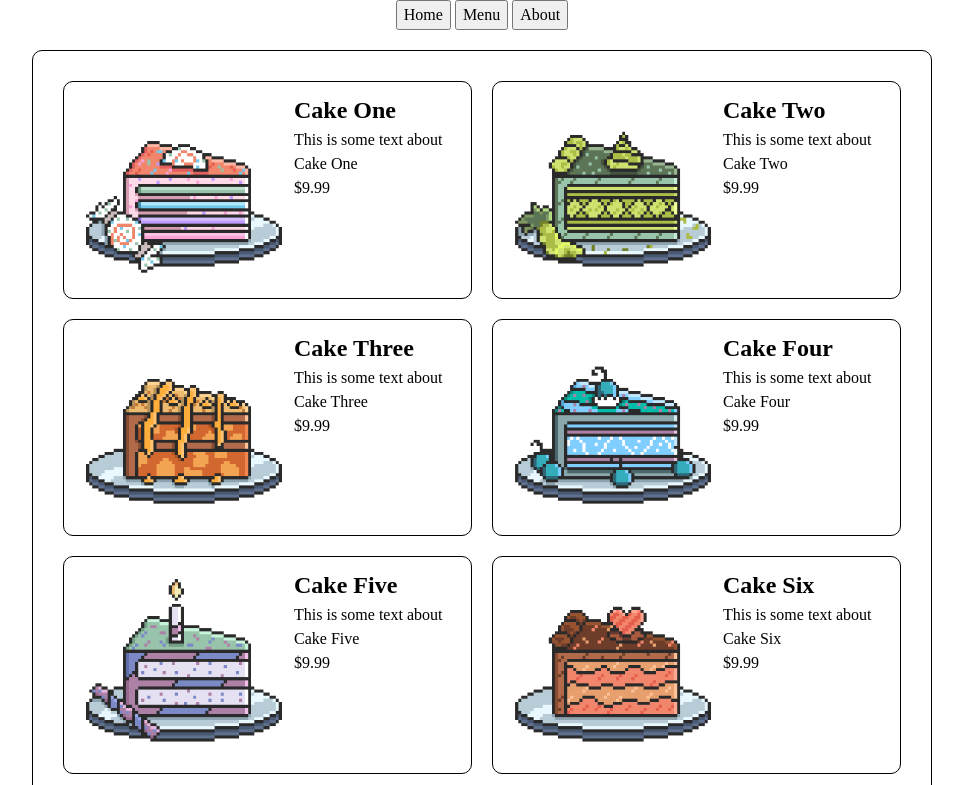
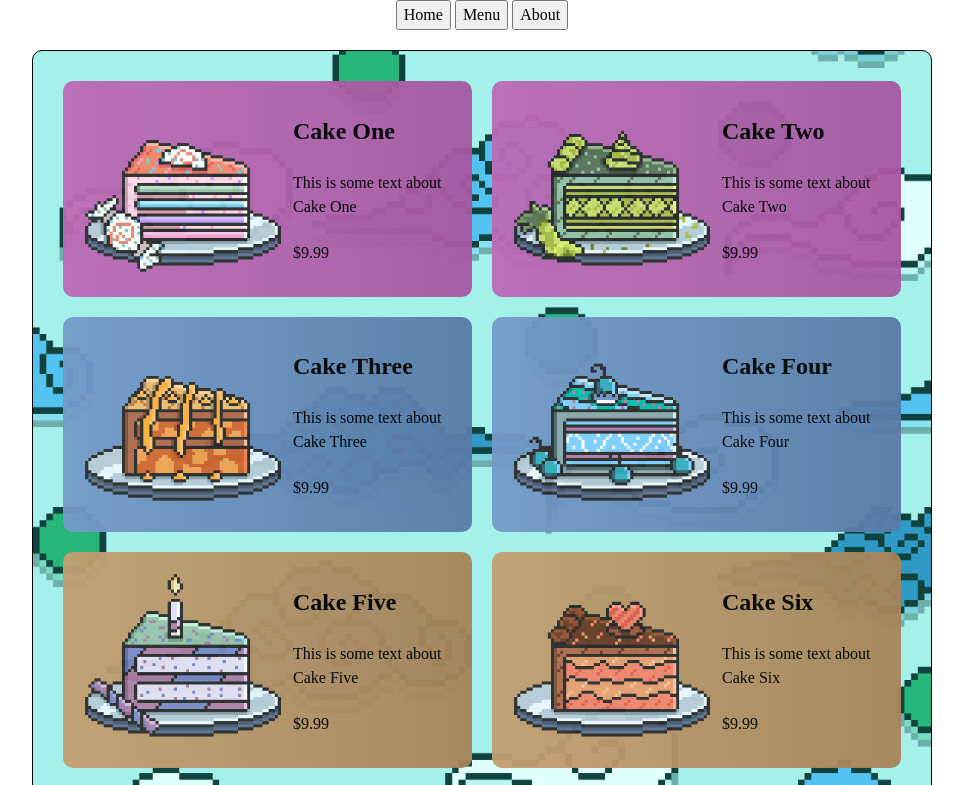
Before and after one commit to bowman025/project-restaurant-page, a website built with webpack: page src/template.html in a window 1280 px wide. Shown: the top 785 px of the page, without its empty margins (158-1121 px from the left). Built offline with nearby package versions, Linux system fonts and the light colour scheme.

Commit message:
Add more asset imgs and edit style of menu

```diff
--- a/src/styles.css
+++ b/src/styles.css
@@ -35,7 +35,7 @@ h1, h2, h3, h4, h5, h6 {
   text-wrap: balance;
 }
 
-.container-menu {
+.menu-container {
   display: flex;
   flex-wrap: wrap;
   justify-content: center;
@@ -46,19 +46,50 @@ h1, h2, h3, h4, h5, h6 {
   padding: 20px;
   border: 1px solid black;
   border-radius: 10px;
+  background: url("../src/assets/imgs/clouds-1.png") no-repeat center / cover;
 }
 
-.card {
+.menu-card {
   display: flex;
   flex: 1 1 180px;
   margin: 10px;
   padding: 10px;
-    border: 1px solid black;
   border-radius: 10px;
-
+  opacity: 0.95;
 }
 
-.image {
+.menu-card-1,
+.menu-card-2 {
+  background-image: linear-gradient(90deg, #bd6bb7, #A758A2);
+}
+
+.menu-card-3,
+.menu-card-4 {
+  background-image: linear-gradient(90deg, #759bca, #587BA7);
+}
+
+.menu-card-5,
+.menu-card-6 {
+  background-image: linear-gradient(90deg, #c49f72, #A78458);
+}
+
+.menu-card-7,
+.menu-card-8 {
+  background-image: linear-gradient(90deg, #73c578,#58A75D);
+}
+
+.menu-card-9,
+.menu-card-10 {
+  background-image: linear-gradient(90deg, #c57373,#a75858);
+}
+
+.menu-image {
   min-width: 140px;
   max-width: 220px;
 }
+
+.menu-info {
+  display: flex;
+  flex-direction: column;
+  justify-content: space-evenly;
+}
--- a/src/tabs/menu.js
+++ b/src/tabs/menu.js
@@ -11,43 +11,42 @@ import cake8 from "../assets/imgs/cake-8.png";
 import cake9 from "../assets/imgs/cake-9.png";
 import cake10 from "../assets/imgs/cake-10.png";
 
-const cakes = [
-    {name: "Cake One", description: "This is some text about Cake One", price: "$9.99", image: cake1},
-    {name: "Cake Two", description: "This is some text about Cake Two", price: "$9.99", image: cake2},
-    {name: "Cake Three", description: "This is some text about Cake Three", price: "$9.99", image: cake3},
-    {name: "Cake Four", description: "This is some text about Cake Four", price: "$9.99", image: cake4},
-    {name: "Cake Five", description: "This is some text about Cake Five", price: "$9.99", image: cake5},
-    {name: "Cake Six", description: "This is some text about Cake Six", price: "$9.99", image: cake6},
-    {name: "Cake Seven", description: "This is some text about Cake Seven", price: "$9.99", image: cake7},
-    {name: "Cake Eight", description: "This is some text about Cake Eight", price: "$9.99", image: cake8},
-    {name: "Cake Nine", description: "This is some text about Cake Nine", price: "$9.99", image: cake9},
-    {name: "Cake Ten", description: "This is some text about Cake Ten", price: "$9.99", image: cake10},
-];
-
 function createMenu() {
     const containerMenu = document.createElement("div");
-    containerMenu.classList.add("container-menu");
-
+    containerMenu.classList.add("menu-container");
+    const background = document.createElement("img");
+    const cakes = [
+    {name: "Cake One", description: "This is some text about Cake One", price: "$9.99", image: cake1, id: 1},
+    {name: "Cake Two", description: "This is some text about Cake Two", price: "$9.99", image: cake2, id: 2},
+    {name: "Cake Three", description: "This is some text about Cake Three", price: "$9.99", image: cake3, id: 3},
+    {name: "Cake Four", description: "This is some text about Cake Four", price: "$9.99", image: cake4, id: 4},
+    {name: "Cake Five", description: "This is some text about Cake Five", price: "$9.99", image: cake5, id: 5},
+    {name: "Cake Six", description: "This is some text about Cake Six", price: "$9.99", image: cake6, id: 6},
+    {name: "Cake Seven", description: "This is some text about Cake Seven", price: "$9.99", image: cake7, id: 7},
+    {name: "Cake Eight", description: "This is some text about Cake Eight", price: "$9.99", image: cake8, id: 8},
+    {name: "Cake Nine", description: "This is some text about Cake Nine", price: "$9.99", image: cake9, id: 9},
+    {name: "Cake Ten", description: "This is some text about Cake Ten", price: "$9.99", image: cake10, id: 10},
+    ];
     cakes.forEach(cake => {
         const title = document.createElement("h2");
-        title.classList.add("title");
+        title.classList.add("menu-title");
         title.textContent = cake.name;
         const paraDesc = document.createElement("p");
-        paraDesc.classList.add("desc");
+        paraDesc.classList.add("menu-desc");
         paraDesc.textContent = cake.description;
         const paraPrice = document.createElement("p");
-        paraPrice.classList.add("price");
+        paraPrice.classList.add("menu-price");
         paraPrice.textContent = cake.price;
         const cakeImg = document.createElement("img");
-        cakeImg.classList.add("image");
+        cakeImg.classList.add("menu-image");
         cakeImg.src = cake.image;
         cakeImg.alt = cake.name;
-        const text = document.createElement("div");
-        text.classList.add("info");
-        text.append(title, paraDesc, paraPrice);
+        const info = document.createElement("div");
+        info.classList.add("menu-info");
+        info.append(title, paraDesc, paraPrice);
         const card = document.createElement("div");
-        card.classList.add("card");
-        card.append(cakeImg, text);
+        card.classList.add("menu-card", `menu-card-${cake.id}`);
+        card.append(cakeImg, info);
         containerMenu.append(card);
     });
     const content = document.querySelector("#content");
```
Also changed, not shown: src/assets/imgs/clouds-1.png (added), src/assets/imgs/clouds-2.png (added), src/assets/imgs/clouds-3.png (added). Lines whose indentation alone changed are shown as unchanged.
